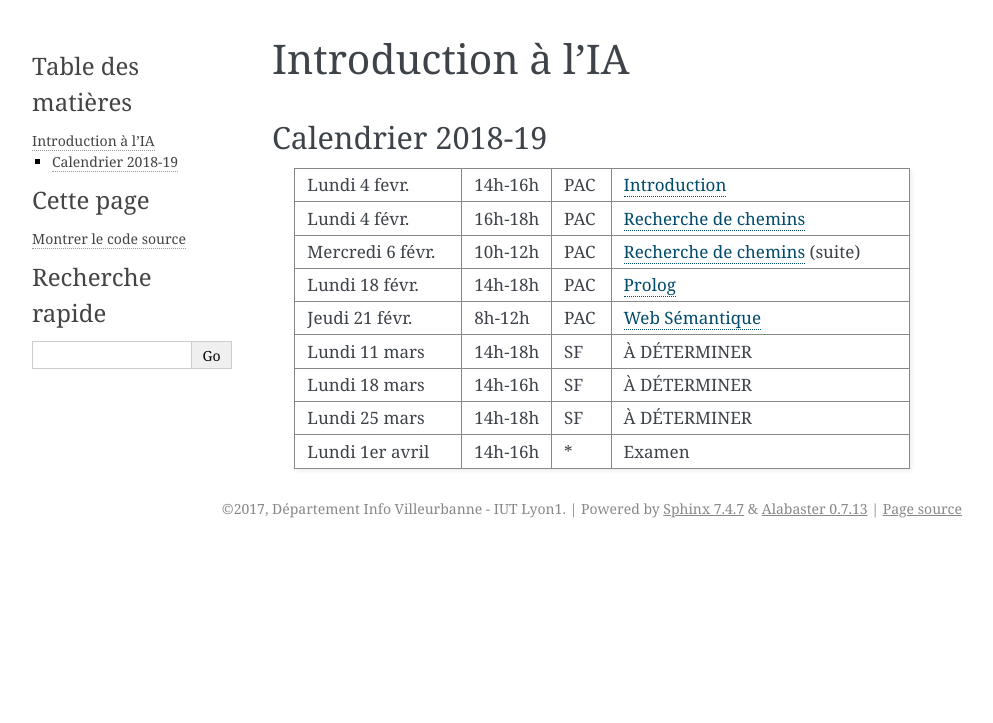
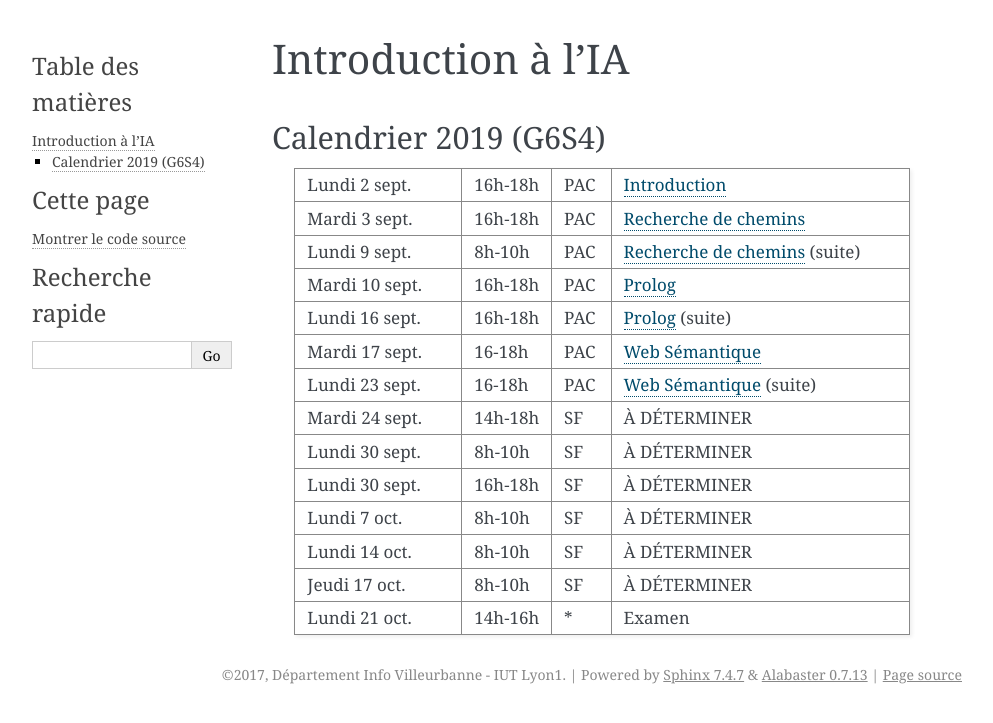
Before and after one commit to pchampin/intro-ia, a Sphinx documentation site: the page built from source/index.rst, in a window 1280 px wide. Shown: the top 723 px of the page, without its empty margins (148-1141 px from the left). Built offline with Sphinx 7.4.7, drawn with Linux system fonts in a browser that asks for light colours.

Commit message:
nouvel EdT

```diff
--- a/source/index.rst
+++ b/source/index.rst
@@ -12,53 +12,78 @@ Introduction à l'IA
 
    parts/*
 
-Calendrier 2018-19
-------------------
+Calendrier 2019 (G6S4)
+----------------------
 
 .. list-table::
    :widths: 28 15 10 50
 
-   * - Lundi 4 fevr.
-     - 14h-16h
+   * - Lundi 2 sept.
+     - 16h-18h
      - PAC
      - `parts/intro`:doc:
 
-   * - Lundi 4 févr.
+   * - Mardi 3 sept.
      - 16h-18h
      - PAC
      - `parts/chemins`:doc:
 
-   * - Mercredi 6 févr.
-     - 10h-12h
+   * - Lundi 9 sept.
+     - 8h-10h
      - PAC
      - `parts/chemins`:doc: (suite)
 
-   * - Lundi 18 févr.
-     - 14h-18h
+   * - Mardi 10 sept.
+     - 16h-18h
      - PAC
      - `parts/prolog`:doc:
 
-   * - Jeudi 21 févr.
-     - 8h-12h
+   * - Lundi 16 sept.
+     - 16h-18h
+     - PAC
+     - `parts/prolog`:doc: (suite)
+
+   * - Mardi 17 sept.
+     - 16-18h
      - PAC
      - `parts/websem`:doc:
 
-   * - Lundi 11 mars
+   * - Lundi 23 sept.
+     - 16-18h
+     - PAC
+     - `parts/websem`:doc: (suite)
+
+   * - Mardi 24 sept.
      - 14h-18h
      - SF
      - À DÉTERMINER
 
-   * - Lundi 18 mars
-     - 14h-16h
+   * - Lundi 30 sept.
+     - 8h-10h
      - SF
      - À DÉTERMINER
 
-   * - Lundi 25 mars
-     - 14h-18h
+   * - Lundi 30 sept.
+     - 16h-18h
      - SF
      - À DÉTERMINER
 
-   * - Lundi 1er avril
+   * - Lundi 7 oct.
+     - 8h-10h
+     - SF
+     - À DÉTERMINER
+
+   * - Lundi 14 oct.
+     - 8h-10h
+     - SF
+     - À DÉTERMINER
+
+   * - Jeudi 17 oct.
+     - 8h-10h
+     - SF
+     - À DÉTERMINER
+
+   * - Lundi 21 oct.
      - 14h-16h
      - \*
      - Examen
```
